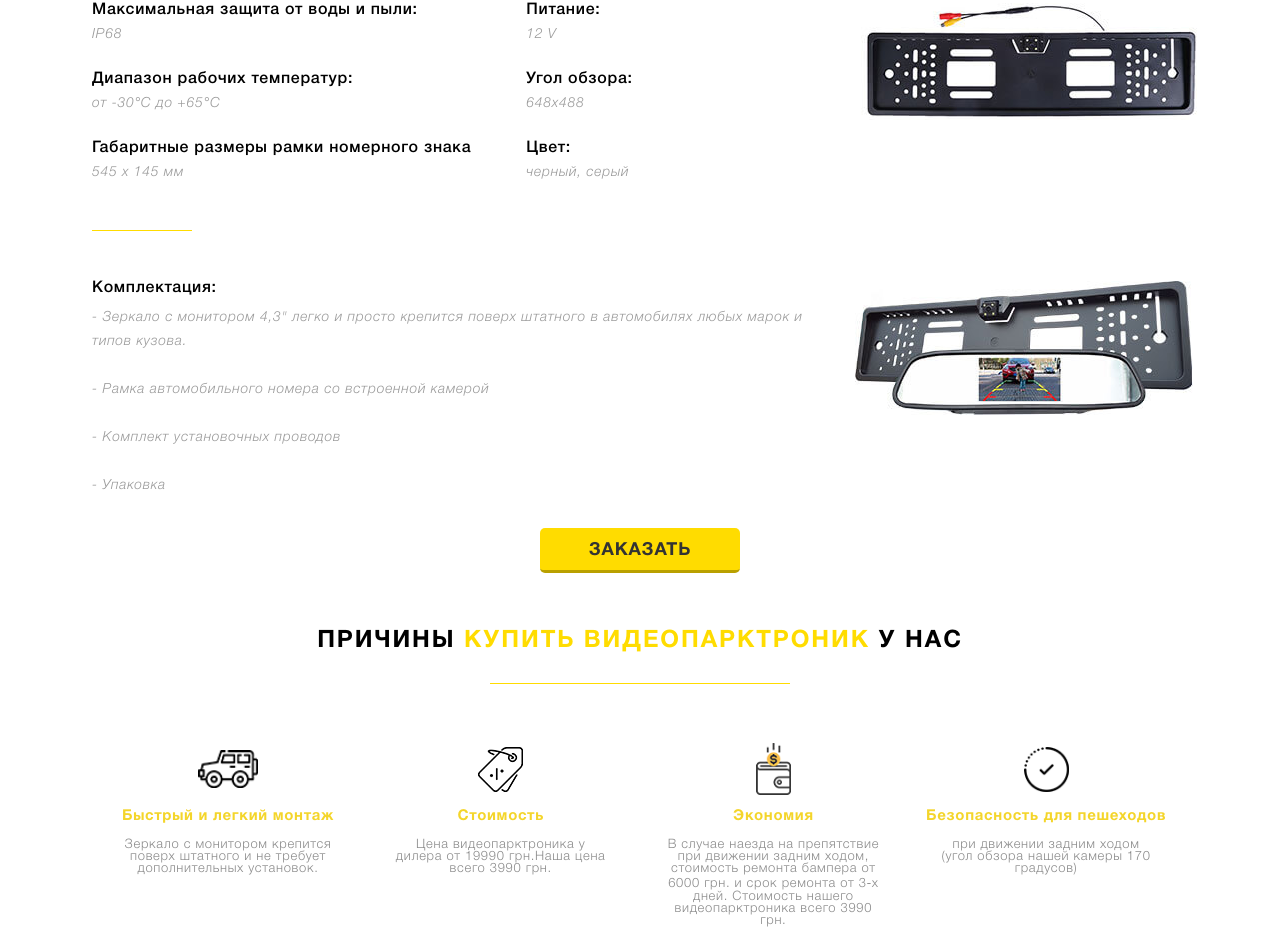
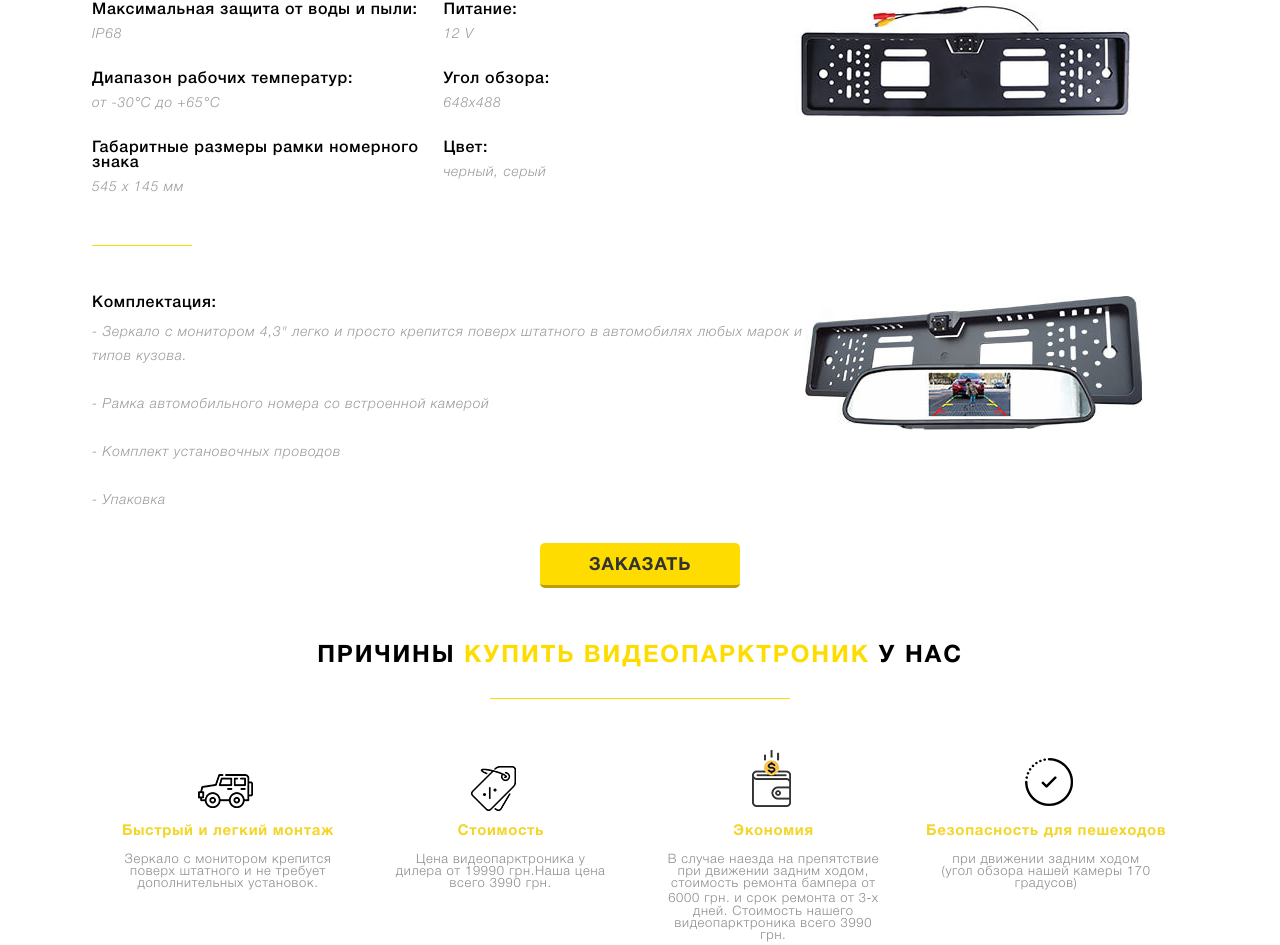
Before and after one commit to akylik/HW14-Cross-browser-and-optimization, a plain HTML site: page index.html in a window 1280 px wide. Shown: the part 1216-2161 px from the top of the page. Drawn offline with nearby package versions, Linux system fonts and the light colour scheme.

Commit message:
fixed sprites

```diff
--- a/css/main.css
+++ b/css/main.css
@@ -36,7 +36,7 @@ body {
 }
 .loaded #cube-loader {
    display: none;
- }
+}
 #cube-loader .caption {
    margin: 0 auto;
 }
@@ -384,7 +384,7 @@ button {
 }
 
 .about .description {
-   width: 35%;
+   width: 32%;
    display: inline-block;
    vertical-align: top;
 }
@@ -402,7 +402,7 @@ button {
 }
 
 .about .description:nth-child(2) {
-   padding-left: 50px;
+   /* padding-left: 50px; */
 }
 
 .about .description:last-child {
@@ -452,39 +452,61 @@ button {
 }
 
 .reasons .reason .square {
-   text-align: center;
    height: 70px;
-   display: -webkit-box;
-   display: -ms-flexbox;
-   display: flex;
-   -webkit-box-orient: vertical;
-   -webkit-box-direction: normal;
-   -ms-flex-direction: column;
-   flex-direction: column;
-   -webkit-box-pack: center;
-   -ms-flex-pack: center;
-   justify-content: center;
 }
-
-.reasons .reason .square img {
-   width: 45px;
-   height: auto;
+.bg-reason1 {
+   background: url(../img/css_sprites.png) 0 0 no-repeat;
    display: block;
-   margin: 0 auto;
+   height: 70px;
+   width: 100%;
+   background-position: 50% 15px;
 }
-
-.reasons .reason .square img.width60 {
-   width: 60px;
+.bg-reason2 {
+   background: url(../img/css_sprites.png) 0 0 no-repeat;
+   display: block;
+   height: 70px;
+   width: 100%;
+   background-position: 50% -47px;
 }
-
-.reasons .reason .square img.width35 {
-   width: 35px;
+.bg-reason3 {
+   background: url(../img/css_sprites.png) 0 0 no-repeat;
+   display: block;
+   height: 70px;
+   width: 100%;
+   background-position: 55% -270px;
+}
+.bg-reason4 {
+   background: url(../img/css_sprites.png) 0 0 no-repeat;
+   display: block;
+   height: 70px;
+   width: 100%;
+   background-position: 55% -120px;
+}
+.bg-adv1 {
+   background: url(../img/css_sprites.png) 0 0 no-repeat;
+   display: block;
+   height: 70px;
+   width: 100%;
+   background-position: 50% -345px;
+}
+.bg-adv2 {
+   background: url(../img/css_sprites.png) 0 0 no-repeat;
+   display: block;
+   height: 70px;
+   width: 100%;
+   background-position: 50% -425px;
+}
+.bg-adv3 {
+   background: url(../img/css_sprites.png) 0 0 no-repeat;
+   display: block;
+   height: 70px;
+   width: 100%;
+   background-position: 50% -187px;
 }
 
 .video {
    margin-top: 30px;
 }
-
 .video .h2 {
    margin-bottom: 50px;
 }
--- a/index.html
+++ b/index.html
@@ -118,7 +118,7 @@
          </h2>
          <div class="reason">
             <div class="square">
-               <img src="img/reason1.png" alt="" class="width60">
+               <span class="bg-reason1"></span>
             </div>
             <h4 class="h4">Быстрый и легкий монтаж</h4>
             <div class="reason-text">Зеркало с монитором крепится поверх штатного и не требует дополнительных установок.
@@ -126,7 +126,7 @@
          </div>
          <div class="reason">
             <div class="square">
-               <img src="img/reason2.png" alt="">
+               <span class="bg-reason2"></span>
             </div>
             <h4 class="h4">Стоимость</h4>
             <div class="reason-text">Цена видеопарктроника у дилера от 19990 грн.Наша цена всего 3990 грн.
@@ -134,7 +134,7 @@
          </div>
          <div class="reason">
             <div class="square">
-               <img src="img/reason3.png" alt="" class="width35">
+               <span class="bg-reason3"></span>
             </div>
             <h4 class="h4">Экономия</h4>
             <div class="reason-text">В случае наезда на препятствие при движении задним ходом, стоимость ремонта бампера
@@ -143,7 +143,7 @@
          </div>
          <div class="reason">
             <div class="square">
-               <img src="img/reason4.png" alt="">
+               <span class="bg-reason4"></span>
             </div>
             <h4 class="h4">Безопасность для пешеходов</h4>
             <div class="reason-text">при движении задним ходом (угол обзора нашей камеры 170 градусов)
@@ -255,13 +255,16 @@
          </ul>
          <p>Мы заботимся о своей репутации, клиенты для нас на первом месте!</p>
          <div class="advantages">
-            <div class="adv"><img src="img/adv1.png" alt="">
+            <div class="adv">
+               <span class="bg-adv1"></span>
                <div class="adv-title yellow">Оплата при получении</div>
             </div>
-            <div class="adv"><img src="img/adv2.png" alt="">
+            <div class="adv">
+               <span class="bg-adv2"></span>
                <div class="adv-title yellow">365 дней гарантии</div>
             </div>
-            <div class="adv"><img src="img/adv3.png" alt="">
+            <div class="adv">
+               <span class="bg-adv3"></span>
                <div class="adv-title yellow">Возврат денег в течение 14 дней</div>
             </div>
          </div>
```
Also changed, not shown: 1 other file.
